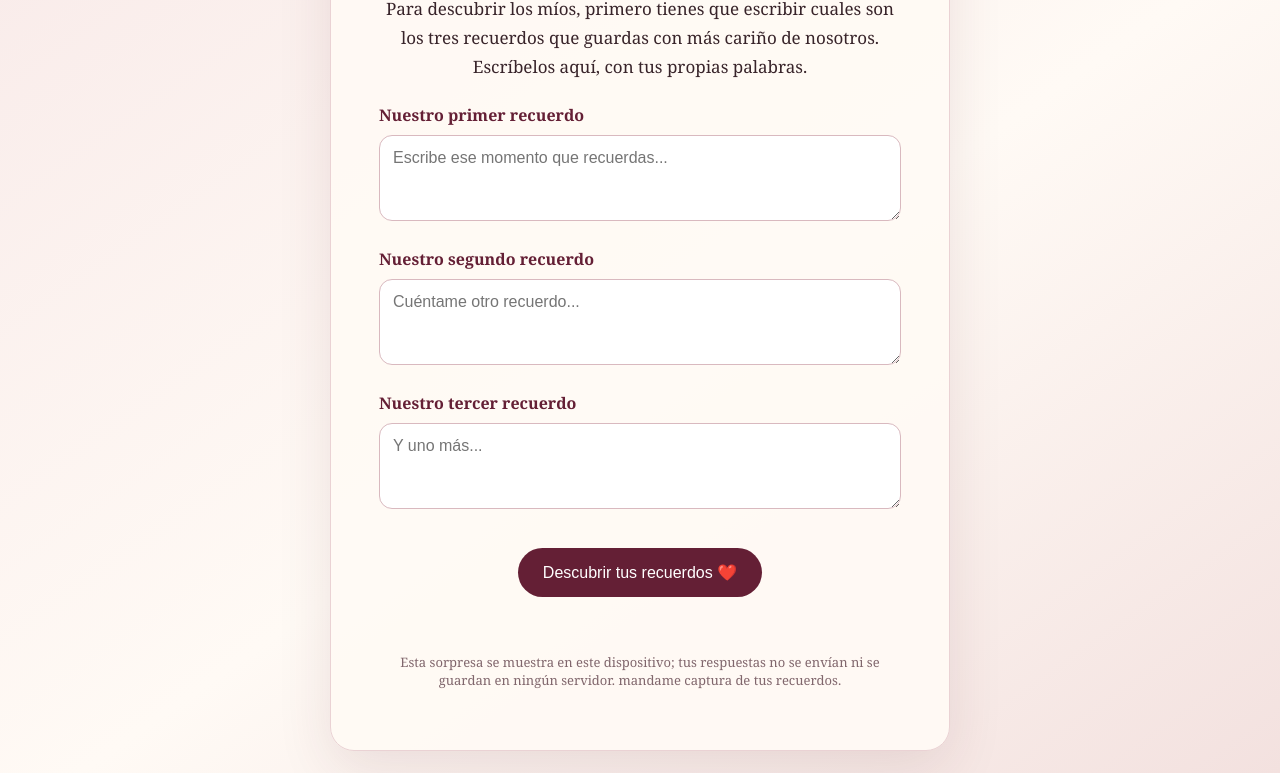
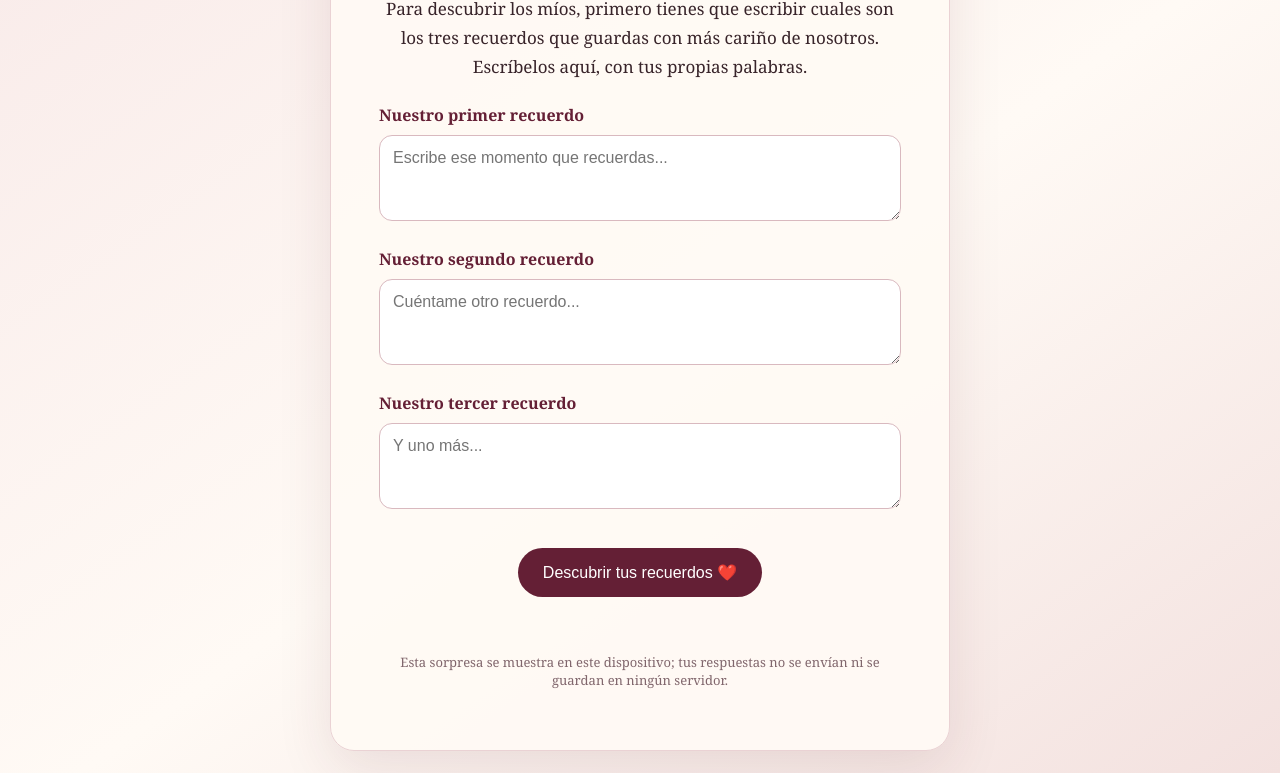
Before and after one commit to Andy-mono/Nuestra-Navidad, a plain HTML site: page recuerdos.html in a window 1280 px wide. Shown: the part 198-971 px from the top of the page. Drawn offline with Linux system fonts and the light colour scheme.

Commit message:
Update note paragraph in recuerdos.html
Removed a redundant sentence from the note paragraph.

```diff
--- a/recuerdos.html
+++ b/recuerdos.html
@@ -43,7 +43,7 @@ button:hover{background:#7c2d46}
   <article class="memory"><h2>3. Esas veces que nos reímos juntos</h2>No pudiera elegir uno en concreto, pero esas veces que nos morimos de risa juntos, como el vernos mutuamente cómo nos reímos hace que nos dé más risa, casi casi hasta que duela. Me encanta reírme contigo, me encanta hacerte reír, me encanta cómo haces cosas tontas que sabes que me voy a reír.</article>
   <p class="intro" style="text-align:center">Gracias por todos los recuerdos, espero seguir construyendo mucho mas momentos bonitos contigo. ❤️</p>
 </section>
-<p class="note">Esta sorpresa se muestra en este dispositivo; tus respuestas no se envían ni se guardan en ningún servidor. mandame captura de tus recuerdos.</p>
+<p class="note">Esta sorpresa se muestra en este dispositivo; tus respuestas no se envían ni se guardan en ningún servidor.</p>
 </main>
 <script>
 document.getElementById('show').addEventListener('click',()=>{
```
